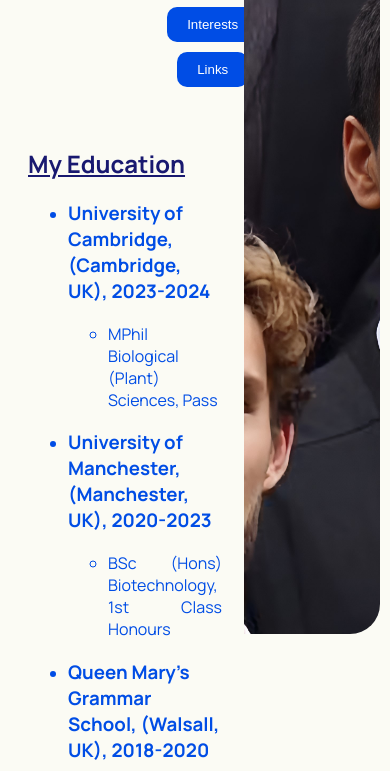
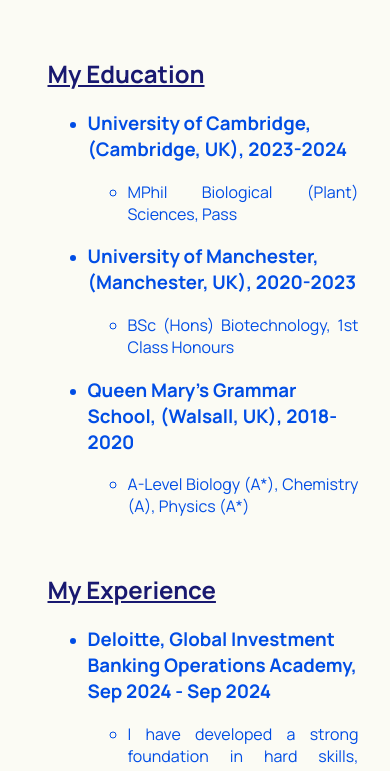
Before and after one commit to nikhilp1234567/my-HTML-repository, a plain HTML site: page index.html in a window 390 px wide. Shown: the part 201-972 px from the top of the page. Drawn offline with Linux system fonts and the light colour scheme.

Commit message:
fix alignment and reflexivity on mobile

```diff
--- a/index.html
+++ b/index.html
@@ -34,10 +34,20 @@ body{
     background-color: #fbfbf4;
     display: flex;
     flex-direction: row;
+
+    @media(max-width:1000px){
+        flex-direction: column;
+        width: 100vw;
+        align-items: center;
+    }
 }
 
 .left-hand-resume{
 width: 60vw;
+@media(max-width:1000px){
+        flex-direction: column;
+        width: 90vw;
+    }
 }
 
 .right-hand-image{
@@ -48,6 +58,15 @@ width: 60vw;
     background-size: cover;
     position: fixed;
     right: 10px;
+
+    @media(max-width:1000px){
+            position: relative;
+            width: 80vw;
+            align-items: center;
+            justify-content: center;
+            border-radius: 30px;
+
+    }
 }
 .heading{
     display: flex;
```
